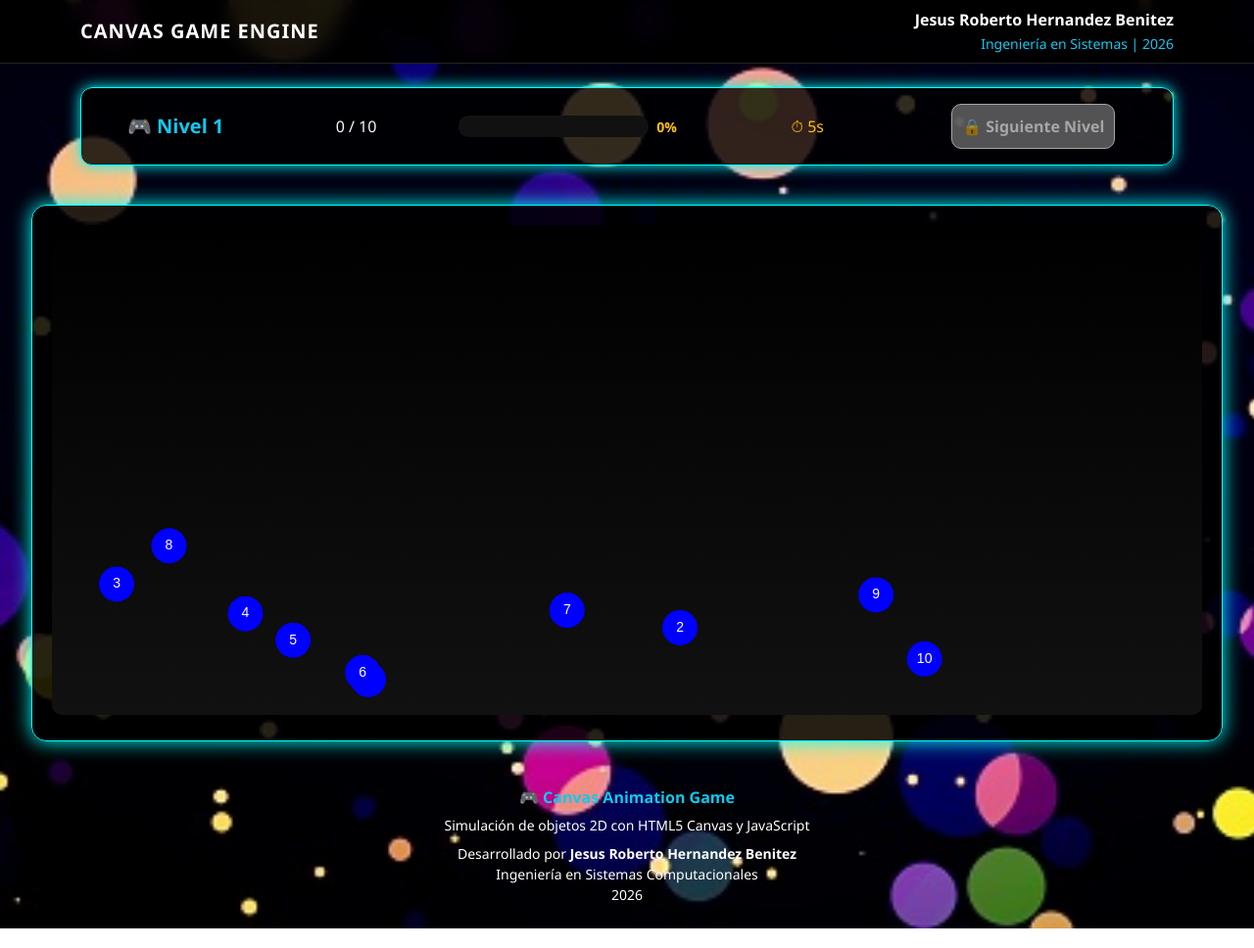
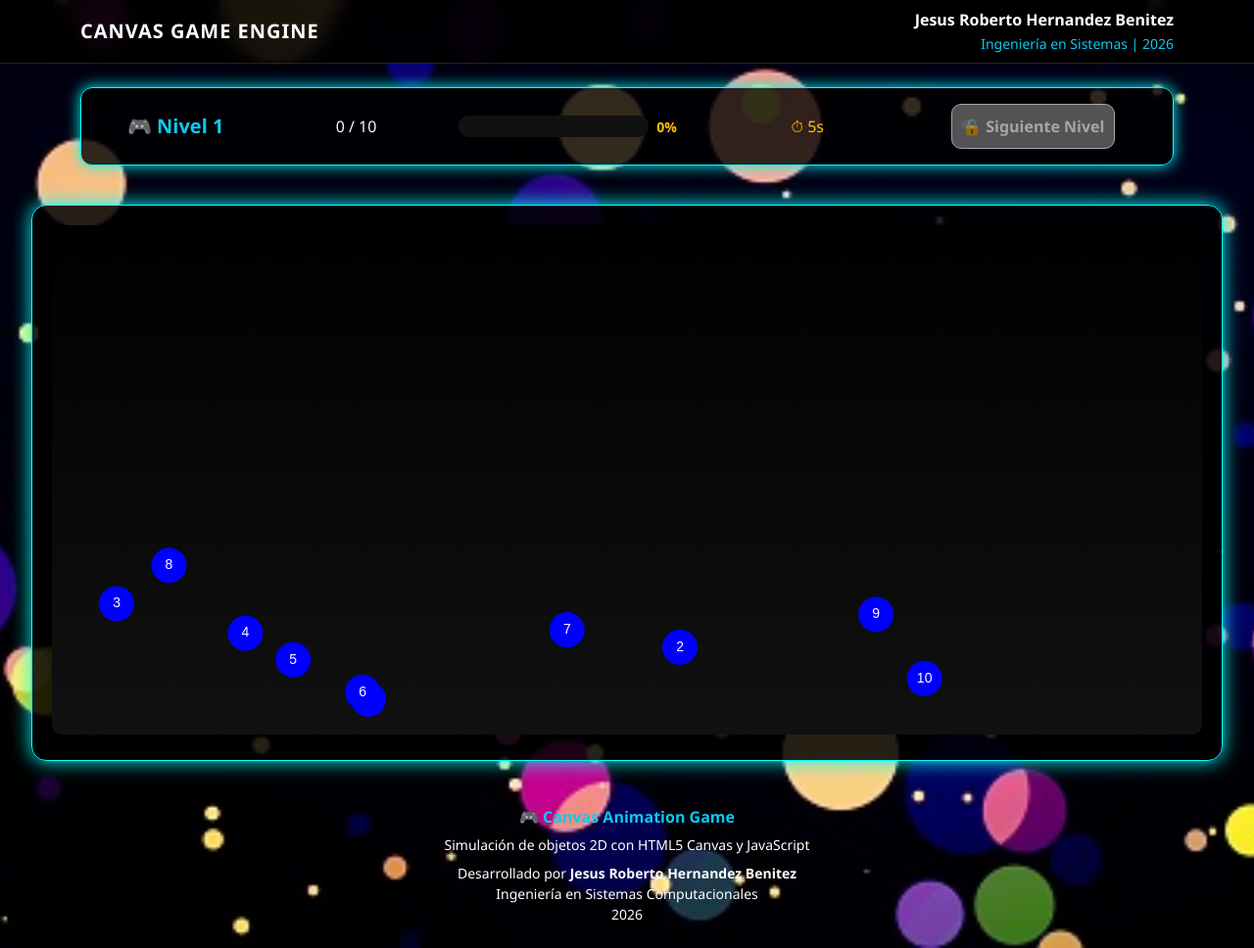
Before and after one commit to Roberto162/app-interactividad-graficos2d, a plain HTML site: page index.html in a window 1280 px wide. Shown: the whole page at 98% size. Drawn offline with nearby package versions, Linux system fonts and the light colour scheme.

Commit message:
canvas ajustado

```diff
--- a/assets/css/styles.css
+++ b/assets/css/styles.css
@@ -113,8 +113,11 @@ h2 {
 canvas {
 
     width: 100%;
-    height: 500px;
+
+    height: 65vh; /* ocupa solo el 65% de la pantalla */
+
     background: linear-gradient(#000000, #111111);
+
     border-radius: 10px;
 }
 /* ---------- FOOTER ---------- */
```
